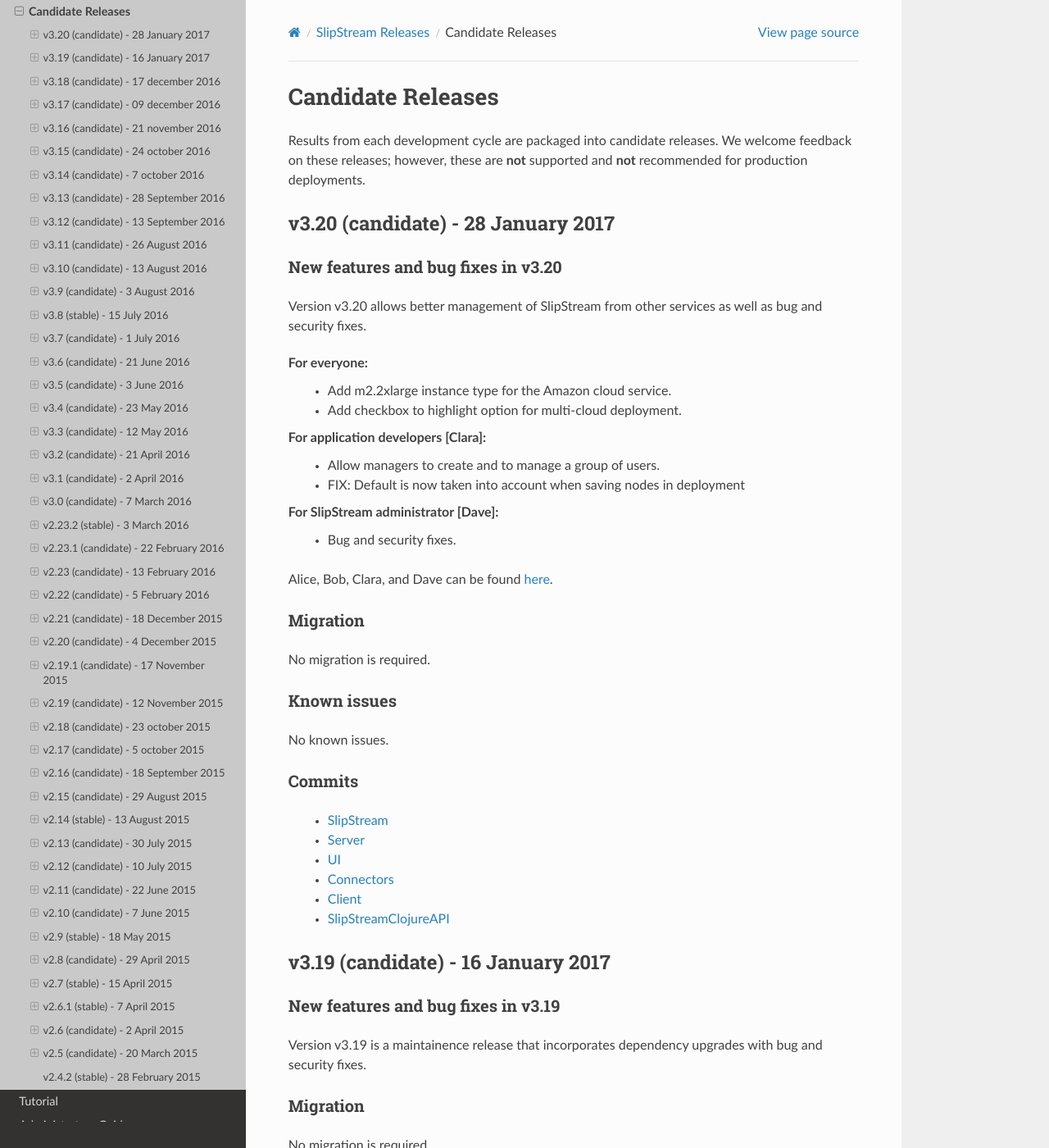
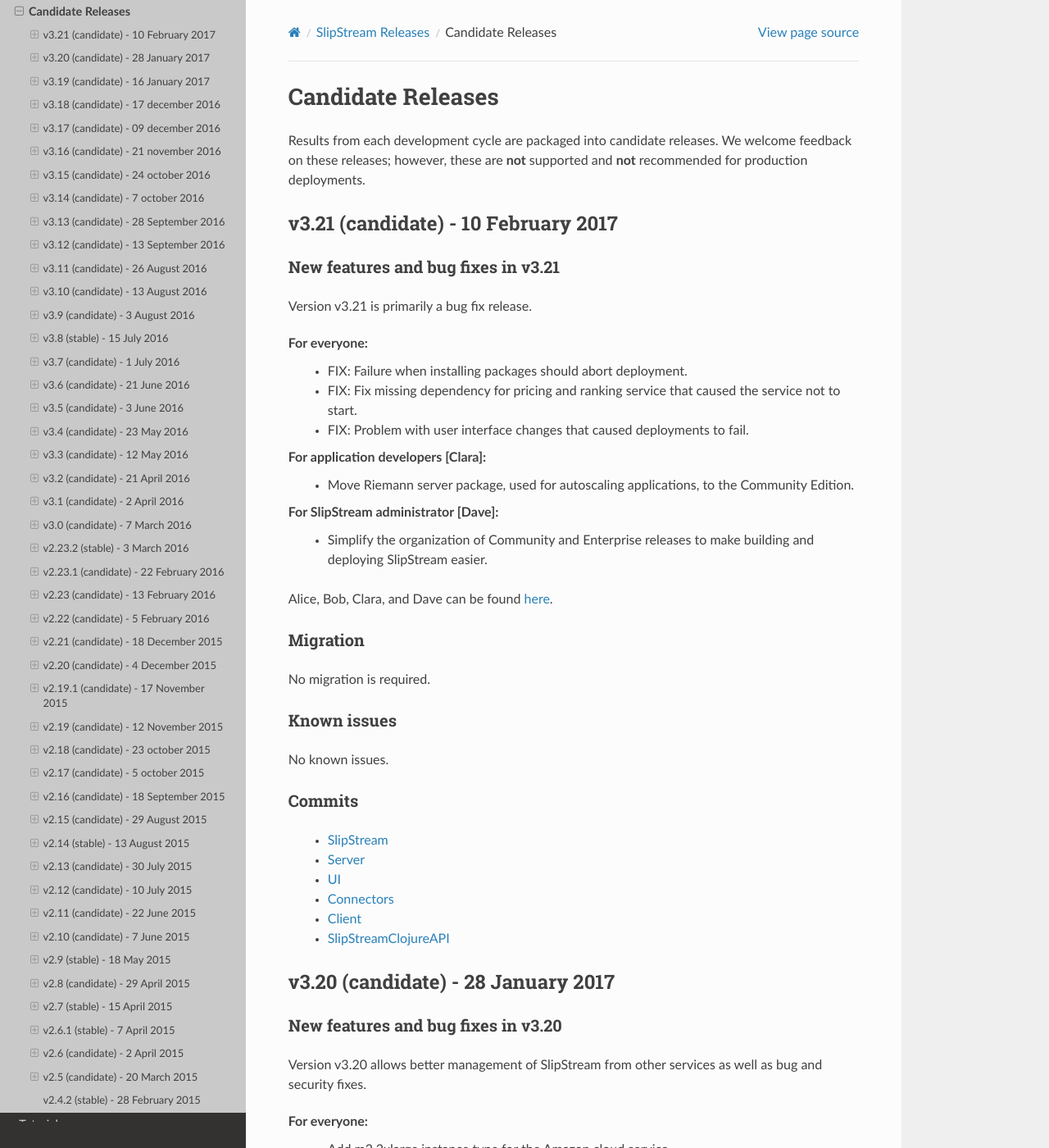
Before and after one commit to slipstream/SlipStreamDocumentation, a Sphinx documentation site: the page built from docs/release_notes/candidate_releases.rst, in a window 1280 px wide and 1400 px high. Shown: the whole window at 82% size. Built offline with Sphinx 7.4.7 and the Read the Docs theme 2.0.0, drawn with Linux system fonts in a browser that asks for light colours.

Commit message:
draft release notes for v3.21

```diff
--- a/docs/release_notes/candidate_releases.rst
+++ b/docs/release_notes/candidate_releases.rst
@@ -4,6 +4,52 @@
 Results from each development cycle are packaged into candidate
 releases. We welcome feedback on these releases; however, these are
 **not** supported and **not** recommended for production deployments.
+
+v3.21 (candidate) - 10 February 2017
+------------------------------------
+
+New features and bug fixes in v3.21
+~~~~~~~~~~~~~~~~~~~~~~~~~~~~~~~~~~~
+
+Version v3.21 is primarily a bug fix release.
+
+For everyone:
+ - FIX: Failure when installing packages should abort deployment.
+ - FIX: Fix missing dependency for pricing and ranking service that
+   caused the service not to start.
+ - FIX: Problem with user interface changes that caused deployments to
+   fail.
+
+For application developers [Clara]:
+ - Move Riemann server package, used for autoscaling applications, to
+   the Community Edition.
+
+For SlipStream administrator [Dave]:
+ - Simplify the organization of Community and Enterprise releases to
+   make building and deploying SlipStream easier.
+
+Alice, Bob, Clara, and Dave can be found
+`here <http://sixsq.com/personae/>`_.
+
+Migration
+~~~~~~~~~
+
+No migration is required.
+
+Known issues
+~~~~~~~~~~~~
+
+No known issues.
+
+Commits
+~~~~~~~
+
+ -  `SlipStream <https://github.com/slipstream/SlipStream/compare/v3.20-community...v3.21-community>`__
+ -  `Server <https://github.com/slipstream/SlipStreamServer/compare/v3.20-community...v3.21-community>`__
+ -  `UI <https://github.com/slipstream/SlipStreamUI/compare/v3.20-community...v3.21-community>`__
+ -  `Connectors <https://github.com/slipstream/SlipStreamConnectors/compare/v3.20-community...v3.21-community>`__
+ -  `Client <https://github.com/slipstream/SlipStreamClient/compare/v3.20-community...v3.21-community>`__
+ -  `SlipStreamClojureAPI <https://github.com/slipstream/SlipStreamClojureAPI/compare/v3.20-community...v3.21-community>`__
 
 v3.20 (candidate) - 28 January 2017
 -----------------------------------
```
